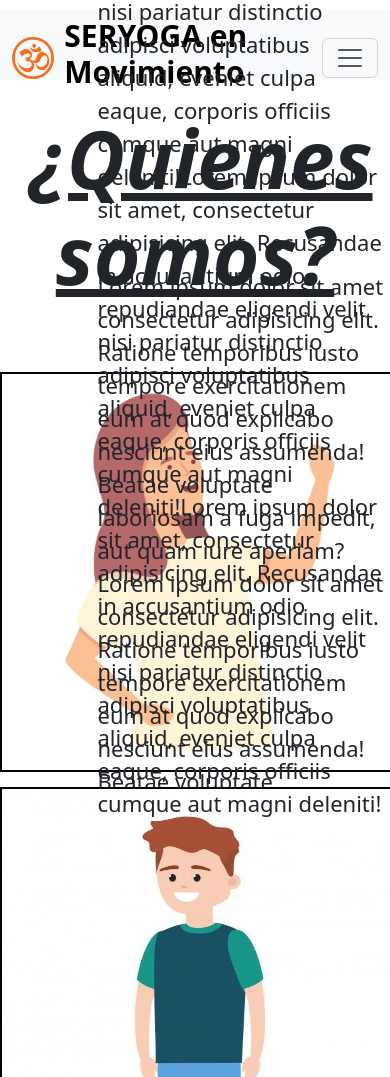
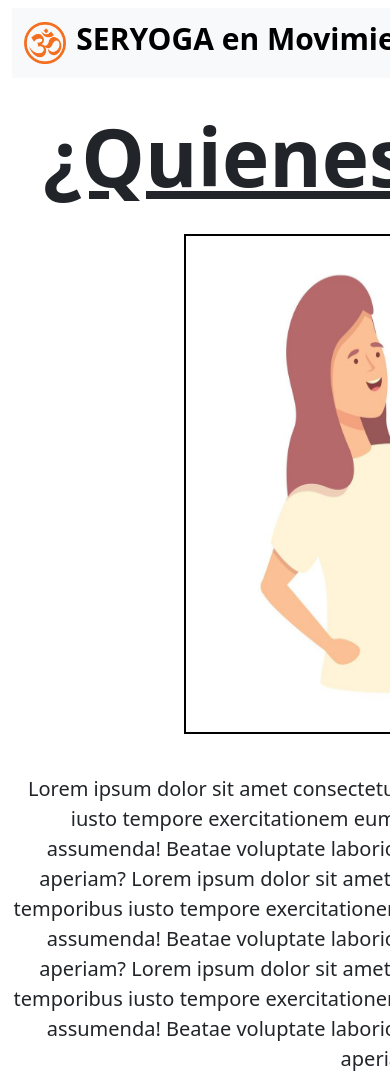
Before and after one commit to koziel55/PreEntrega2Koziel, a plain HTML site: page Html/acercadenosotros.html in a window 390 px wide. Shown: the top 1077 px of the page. Drawn offline with nearby package versions, Linux system fonts and the light colour scheme.

Commit message:
haciendo responsive 5de5

```diff
--- a/Css/main.css
+++ b/Css/main.css
@@ -2,18 +2,6 @@
     box-sizing: border-box;
     margin: 0;
     padding: 0;
-}
-
-@media screen {
-    .container{
-        max-width: 1900px;
-        min-width: 768px;
-        margin: auto;
-    }
-    .header {
-        min-width: 1024;
-        margin-top: 10px;
-    }
 }
 
 .nombrelogo {
@@ -200,29 +188,48 @@ tr:nth-child(even) {
 }
 
 .quienessomos {
+    display: flex;
+    justify-content: center;
+    align-items: center;
     text-align: center;
     margin: 30px;
     font-weight: bold;
     font-size: 80px;
     font-family: system-ui, -apple-system, BlinkMacSystemFont, 'Segoe UI', Roboto, Oxygen, Ubuntu, Cantarell, 'Open Sans', 'Helvetica Neue', sans-serif;
-    font-style: italic;
     text-decoration: underline;
 
 }
+.contenedor1 {
+    display: flex;
+    justify-content: center;
+    align-items: center;
+    padding-bottom: 40px;
+}
 
 .persona1 {
-    margin-top: 40px;
-    position: relative;
+    padding: 1em;
+    display: flex;
+    justify-content: center;
+    align-items: center;
     width: 400px;
+    height: 500px;
     border: solid 2px #000000;
 }
 
 .parrafo1 {
-    position: absolute;
-    left: 25%;
-    top: 270px;
-    font-size: 22px;
+    display: flex;
+    justify-content: flex-end;
+    align-items: center;
+    text-align: center;
+    font-size: 20px;
     font-family: system-ui, -apple-system, BlinkMacSystemFont, 'Segoe UI', Roboto, Oxygen, Ubuntu, Cantarell, 'Open Sans', 'Helvetica Neue', sans-serif;
+}
+
+.contenedor2 {
+    display: flex;
+    justify-content: center;
+    align-items: center;
+    padding-bottom: 40px;
 }
 
 .persona2 {
@@ -231,16 +238,15 @@ tr:nth-child(even) {
     width: 400px;
     height: 500px;
     border: solid 2px #000000;
-    bottom: 50px;
 }
 
 .parrafo2{
-    position: absolute;
-    left: 25%;
-    bottom: 1%;
-    font-size: 22px;
+    display: flex;
+    justify-content: flex-end;
+    align-items: center;
+    text-align: center;
+    font-size: 20px;
     font-family: system-ui, -apple-system, BlinkMacSystemFont, 'Segoe UI', Roboto, Oxygen, Ubuntu, Cantarell, 'Open Sans', 'Helvetica Neue', sans-serif;
-
 }
 
 .imagenregistro {
@@ -283,3 +289,16 @@ tr:nth-child(even) {
     margin: 0;
     padding: 12px;
 }
+
+@media screen {
+    .container{
+        max-width: 1900px;
+        min-width: 768px;
+        margin: auto;
+    }
+
+    .header {
+        min-width: 1024;
+        margin-top: 8px;
+    }
+}
--- a/Html/acercadenosotros.html
+++ b/Html/acercadenosotros.html
@@ -10,16 +10,19 @@
 </head>
 <body>
   <header>
+     <div class="container">
+      <div class="row">
+        <div class="col-12">
           <nav class="header navbar navbar-expand-lg bg-body-tertiary">
             <section class="container-fluid">
               <a href="../index.html" class="logoprincipal">
                <img src="../imagenes/img.png" alt="yogasalud" class="yogalogo">
                <h1 class="nombrelogo">SERYOGA en Movimiento</h1>
-             <button class="navbar-toggler" type="button" data-bs-toggle="collapse" data-bs-target="#navbarTogglerDemo02" aria-controls="navbarTogglerDemo02" aria-expanded="false" aria-label="Toggle navigation">
+              </a>
+              <button class="navbar-toggler" type="button" data-bs-toggle="collapse" data-bs-target="#navbarTogglerDemo02" aria-controls="navbarTogglerDemo02" aria-label="Toggle navigation">
                 <span class="navbar-toggler-icon"></span>
               </button>
-            </a>
-            <article class="hover collapse navbar-collapse" id="navbarTogglerDemo02">
+              <article class="collapse navbar-collapse" id="navbarTogglerDemo02">
                 <ul class="navbar-nav me-auto mb-2 mb-lg-0">
                   <li class="nav-item">
                     <a class="nav-link" href="../index.html">Inicio</a>
@@ -31,7 +34,7 @@
                     <a class="nav-link" href="../Html/talleres.html">Talleres</a>
                   </li>
                   <li class="nav-item">
-                  <a class="nav-link" href="#">Acerca de nosotros</a>
+                    <a class="nav-link" href="../Html/acercadenosotros.html">Acerca de <span>nosotros</span></a>
                   </li>
                   <li class="nav-item">
                     <a class="nav-link" href="../Html/registro.html">Registro</a>
@@ -39,32 +42,49 @@
                 </ul>
                 <form class="d-flex" role="search">
                   <input class="form-control me-2" type="search" placeholder="Buscar" aria-label="Search">
-                <button class="btn btn-outline-success" type="submit">Buscar</button>
+                  <button class="buscador btn btn-outline-success" type="submit">Buscar</button>
                 </form>
               </article>
             </section>
           </nav>
+        </div>
+      </div>
+    </div>
   </header>
+  <main>
+    <div class="container">
+      <div class="row">
+        <div class="col-12">
          <section>
           <h1 class="quienessomos">¿Quienes somos?</h1>
+         </section>
+         <section>
+           <article class="contenedor1">
             <img src="../imagenes/persona1.jpg" class="persona1" alt="No carga la imagen">
+           </article>
            <p class="parrafo1">Lorem ipsum dolor sit amet consectetur adipisicing elit. Ratione temporibus iusto tempore exercitationem eum at quod explicabo nesciunt eius assumenda! Beatae voluptate laboriosam a fuga impedit, aut quam iure aperiam? Lorem ipsum dolor sit amet consectetur adipisicing elit. Ratione temporibus iusto tempore exercitationem eum at quod explicabo nesciunt eius assumenda! Beatae voluptate laboriosam a fuga impedit, aut quam iure aperiam? Lorem ipsum dolor sit amet consectetur adipisicing elit. Ratione temporibus iusto tempore exercitationem eum at quod explicabo nesciunt eius assumenda! Beatae voluptate laboriosam a fuga impedit, aut quam iure aperiam?</p>
           </section>
           <section>
+           <article class="contenedor2">
             <img src="../imagenes/persona2.jpg" class="persona2" alt="No carga la imagen">
+           </article>
            <p class="parrafo2">Lorem ipsum dolor sit amet, consectetur adipisicing elit. Recusandae in accusantium odio repudiandae eligendi velit nisi pariatur distinctio adipisci voluptatibus aliquid, eveniet culpa eaque, corporis officiis cumque aut magni deleniti!Lorem ipsum dolor sit amet, consectetur adipisicing elit. Recusandae in accusantium odio repudiandae eligendi velit nisi pariatur distinctio adipisci voluptatibus aliquid, eveniet culpa eaque, corporis officiis cumque aut magni deleniti!Lorem ipsum dolor sit amet, consectetur adipisicing elit. Recusandae in accusantium odio repudiandae eligendi velit nisi pariatur distinctio adipisci voluptatibus aliquid, eveniet culpa eaque, corporis officiis cumque aut magni deleniti!Lorem ipsum dolor sit amet, consectetur adipisicing elit. Recusandae in accusantium odio repudiandae eligendi velit nisi pariatur distinctio adipisci voluptatibus aliquid, eveniet culpa eaque, corporis officiis cumque aut magni deleniti!</p>
           </section>
+        </div>
+      </div>
+    </div>
+  </main>
+  <footer>
     <div class="container">
       <div class="row">
         <div class="col-12">
-          <footer>
             <section class="footer">
               <p>&copy; SerYoga</p>
             </section>
-          </footer>
         </div>
       </div>
     </div>
+  </footer>
 <script src="https://cdn.jsdelivr.net/npm/@popperjs/core@2.11.8/dist/umd/popper.min.js" integrity="sha384-I7E8VVD/ismYTF4hNIPjVp/Zjvgyol6VFvRkX/vR+Vc4jQkC+hVqc2pM8ODewa9r" crossorigin="anonymous"></script>
 </body>
 </html>
```
Also changed, not shown: Html/horarios.html (+3 -3 lines), Html/registro.html (+5 -5 lines), Html/talleres.html (+7 -7 lines), index.html (+3 -3 lines). Lines whose indentation alone changed are shown as unchanged.
